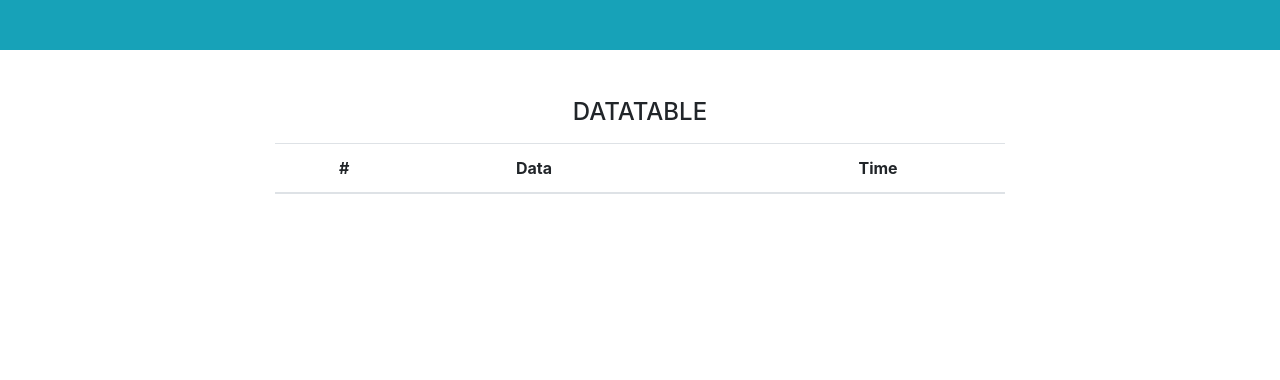
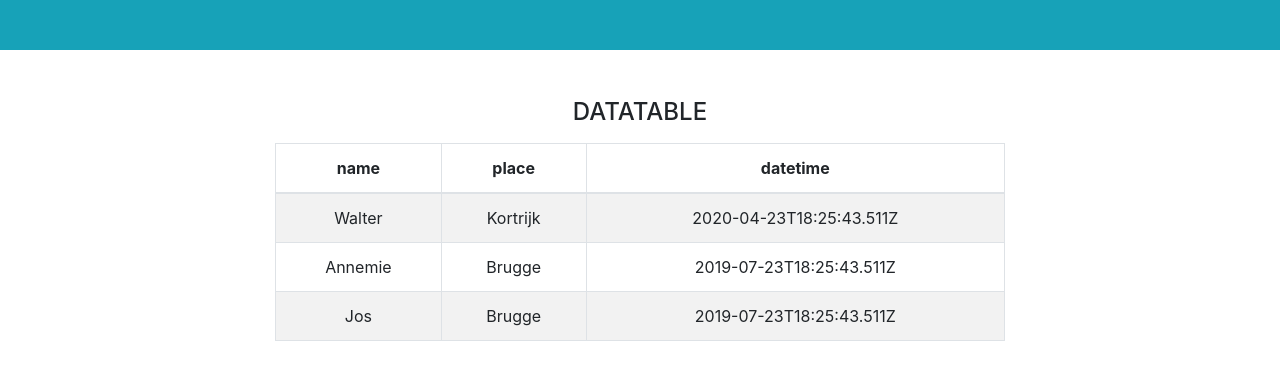
Before and after one commit to TParm/cgi-embedded, a website: page index.html in a window 1280 px wide. Shown: the part 134-514 px from the top of the page. Drawn offline with nearby package versions, Linux system fonts and the light colour scheme; no server answers.

Commit message:
Added table and display data

```diff
--- /dev/null
+++ b/data/cgidata.json
@@ -0,0 +1,17 @@
+[
+    {
+        "name": "Walter",
+        "place": "Kortrijk",
+        "datetime": "2020-04-23T18:25:43.511Z"
+    },
+    {
+        "name": "Annemie",
+        "place": "Brugge",
+        "datetime": "2019-07-23T18:25:43.511Z"
+    },
+    {
+        "name": "Jos",
+        "place": "Brugge",
+        "datetime": "2019-07-23T18:25:43.511Z"
+    }
+]
--- a/index.html
+++ b/index.html
@@ -1,5 +1,6 @@
 <!DOCTYPE html>
 <html lang="en">
+
 <head>
     <meta charset="UTF-8">
     <meta name="viewport" content="width=device-width, initial-scale=1.0">
@@ -7,6 +8,7 @@
     <title>CGI embedded</title>
 
 </head>
+
 <body>
     <div class="jumbotron jumbotron-fluid bg-info text-white">
         <div class="container">
@@ -17,12 +19,12 @@
         <div class="row mt-5 justify-content-center">
             <div class="col-8 text-center">
                 <h4>DATATABLE</h4>
-                <table class="mt-3 table">
+                <table class="mt-3 table table-bordered table-striped">
                     <thead>
                         <tr>
-                            <th>#</th>
-                            <th>Data<th>
-                            <th>Time</th>
+                            <th>name</th>
+                            <th>place</th>
+                            <th>datetime</th>
                         </tr>
                     </thead>
                     <tbody id="tbody-data"></tbody>
@@ -35,4 +37,5 @@
     <script src="./node_modules/bootstrap/dist/js/bootstrap.min.js"></script>
     <script src="./scripts/script.js"></script>
 </body>
+
 </html>
--- a/scripts/script.js
+++ b/scripts/script.js
@@ -1,11 +1,7 @@
 $(() => {
-    fetchData('https://randomuser.me/api/')
-        .then((x) => {
-            console.log(x)
-            const td = d => `<td>${d}</td>`;
-            const gender = td(x.results[0].gender);
-            const tr = `<tr>${gender}</tr>`
-            $('#tbody-data').append(tr);
+    fetchData('../data/cgidata.json')
+        .then((checkins) => {
+            displayData(checkins)
         })
 })
 
@@ -17,3 +13,24 @@ const fetchData = async (url) => {
     }
     return await response.json();
 }
+
+const displayData = (checkins) => {
+    const td = data => `<td>${data}</td>`;
+    const tr = (rowid, name, place, datetime) => {
+        return `<tr id="${rowid}">${td(name) + td(place) + td(datetime)}</tr>`;
+    }
+    let trs = [];
+
+    for (let i = 0; i < checkins.length; i++) {
+        trs.push(
+            tr(
+                i,
+                checkins[i].name,
+                checkins[i].place,
+                checkins[i].datetime
+            )
+        )
+    }
+
+    for (row of trs) $('#tbody-data').append(row);
+}
```
